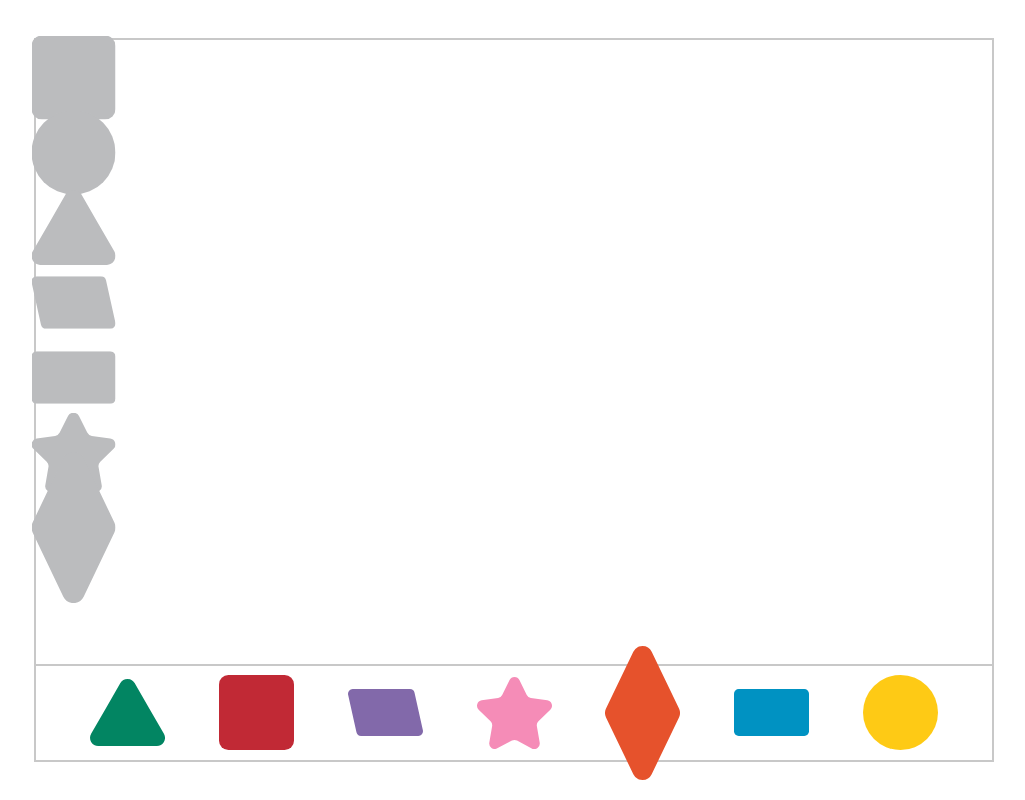
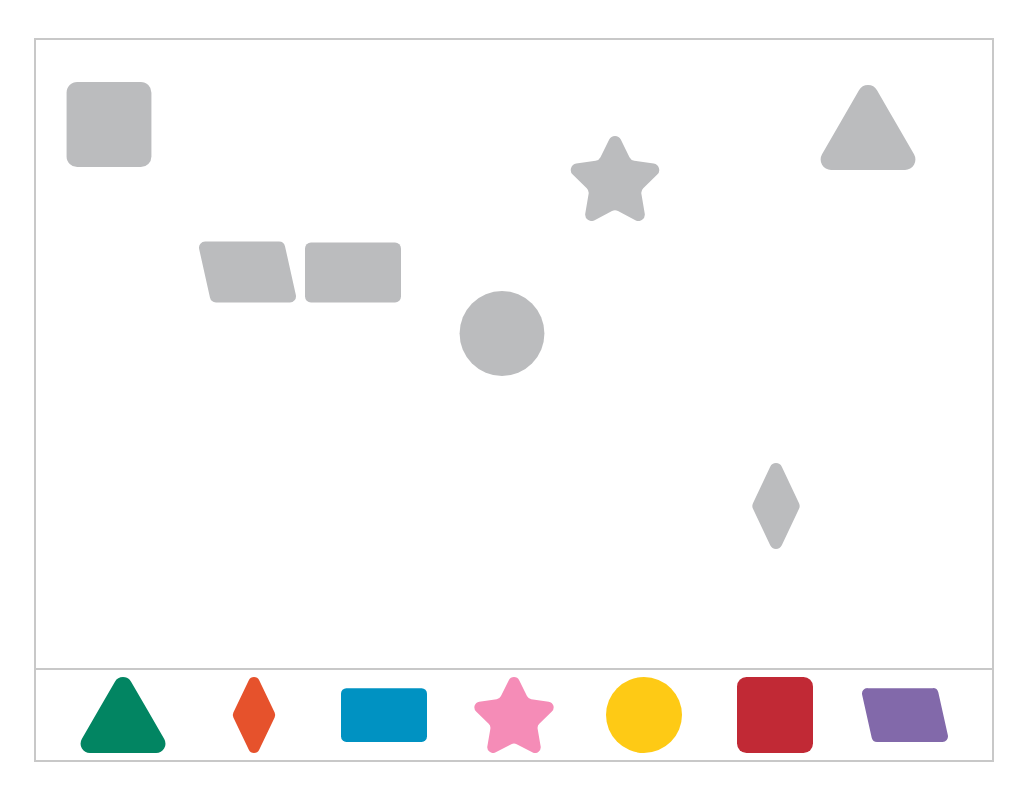
Before and after one commit to HallisCode/KidShapes, a React (Create React App) app: page / in a window 1280 px wide. Shown: the whole page, without its empty margins (126-1151 px from the left). Built offline with nearby package versions, Linux system fonts and the light colour scheme.

Commit message:
mvp example

```diff
--- /dev/null
+++ b/src/ShapeGame/Components/Fields/RandomShapeField.tsx
@@ -0,0 +1,90 @@
+import React, { useEffect, useRef, useState } from "react";
+
+import { IDropShape } from "../../Data/Shape.ts";
+import DropShape from "../Interactive-elements/DropShape.tsx";
+import { Size } from "../../Data/Size.ts";
+import { Coordx, ICoordx } from "../../Data/Coordx.ts";
+
+import styles from "../../css/game.module.css";
+
+
+function RandomShapeField({ dropShapes }: { dropShapes: Array<IDropShape> }) {
+
+    // Hooks
+
+    const workArea = useRef<HTMLDivElement>(null);
+
+    const [dropShapeComponents, setDropShapeComponents] = useState(new Array<React.JSX.Element>);
+
+    useEffect(() => {
+        if (workArea.current) {
+
+            const { height, width } = workArea.current.getBoundingClientRect()
+
+            const size = new Size(76 * 1.12, 86 * 1.12);
+
+            const dropShapeCoordx = new Array<ICoordx>();
+
+
+            dropShapes.forEach(dropShape => {
+
+                const avaibleHeight = height - size.height;
+
+                const avaibleWidth = width - size.width;
+
+                while (true) {
+
+                    const randomX = Math.random() * avaibleWidth;
+
+                    const randomY = Math.random() * avaibleHeight;
+
+                    const coincidenceX: boolean = dropShapeCoordx.findIndex(
+                        coordx => randomX >= (coordx.x - size.width) && randomX <= (coordx.x + size.width)
+                    ) >= 0;
+
+                    const coincidenceY: boolean = dropShapeCoordx.findIndex(
+                        coordx => randomY >= (coordx.y - size.height) && randomY <= (coordx.y + size.height)
+                    ) >= 0;
+
+                    if (!(coincidenceX && coincidenceY)) {
+
+                        const randomCoordx = new Coordx(randomX, randomY);
+
+                        dropShapeCoordx.push(randomCoordx);
+
+
+                        const dropShapeComponent = <DropShape
+                            dropShape={dropShape}
+                            coordx={randomCoordx}
+                            size={size} id={crypto.randomUUID()} />
+
+                        dropShapeComponents.push(dropShapeComponent);
+
+                        break;
+                    }
+                }
+
+                setDropShapeComponents([...dropShapeComponents]);
+            });
+        }
+    }, [workArea]);
+
+    // Logic
+
+    const style: React.CSSProperties =
+    {
+        width: "100%",
+        height: "100%",
+        position: "relative"
+    };
+
+    // Functions
+
+    return (
+        <div ref={workArea} style={style}>
+            {dropShapeComponents}
+        </div>
+    );
+}
+
+export default RandomShapeField;
--- a/src/ShapeGame/Components/Interactive-elements/DropShape.tsx
+++ b/src/ShapeGame/Components/Interactive-elements/DropShape.tsx
@@ -1,21 +1,39 @@
 import React from "react";
 import { useDroppable } from "@dnd-kit/core";
 
-
-import {IDropShape} from "../../Data/Shape.ts";
-import DragShape from "./DragShape.tsx";
+import { IDropShape } from "../../Data/Shape.ts";
+import { Coordx, ICoordx } from "../../Data/Coordx.ts";
+import { ISize } from "../../Data/Size.ts";
 
 
-function DropShape({dropShape, id } : {dropShape : IDropShape, id : string | number})
-{
-    const {isOver, setNodeRef } = useDroppable({
-        id : id,
-        data : dropShape
+function DropShape({ dropShape, coordx = new Coordx(0, 0), size, id }: {
+    dropShape: IDropShape, coordx?: ICoordx, id: string | number,
+    size?: ISize
+}) {
+
+    // States
+
+    const { isOver, setNodeRef } = useDroppable({
+        id: id,
+        data: dropShape
     });
 
+    //Logic
+
+    const style: React.CSSProperties =
+    {
+        ...size,
+        left: coordx.x,
+        top: coordx.y,
+        position: "absolute"
+    };
+
+
+    // HTML element
+
     return (
-        <div ref={setNodeRef} className={dropShape.className}>
-            {dropShape.innerElement != null ? dropShape.innerElement: <img src={dropShape.svg}/>}
+        <div ref={setNodeRef} style={style} className={dropShape.className}>
+            {dropShape.innerElement != null ? dropShape.innerElement : <img src={dropShape.svg} />}
         </div>
     );
 }
--- a/src/ShapeGame/Components/ShapeGame.tsx
+++ b/src/ShapeGame/Components/ShapeGame.tsx
@@ -1,49 +1,56 @@
 import React, { cloneElement, useRef, useState } from "react";
-import {DndContext, DragEndEvent} from '@dnd-kit/core';
+import { DndContext, DragEndEvent } from '@dnd-kit/core';
 
-import {GetDragShapes, GetDropShapes} from "../Data/GetShapes.ts";
-import {IDropShape, IShape} from "../Data/Shape.ts";
+import { GetDragShapes, GetDropShapes } from "../Data/GetShapes.ts";
+import { DropShape, IDropShape, IShape } from "../Data/Shape.ts";
 import shuffle from "../Utils/Shuffle.ts";
 
 import DragShape from "./Interactive-elements/DragShape.tsx";
-import DropShape from "./Interactive-elements/DropShape.tsx";
 
 
 import styles from "../css/game.module.css";
+import RandomShapeField from "./Fields/RandomShapeField.tsx";
+import ShapeType from "../Enums/ShapeType.ts";
 
-function ShapeGame()
-{
+function ShapeGame() {
     // States
+
+    const area = useRef(null);
 
     const [isRestart, setIsRestart] = useState(true);
 
-    const [dragShapeComponents, setDragShapeComponents] = useState(new Array<React.JSX.Element>);
+    const [dropShapes, setDropShapes] = useState(new Array<IDropShape>);
 
-    const [dropShapeComponents, setDropShapeComponents] = useState(new Array<React.JSX.Element>);
+    const [dragShapesComponent, setDragShapeComponent] = useState(new Array<React.JSX.Element>);
+
 
     // Logic
 
-    if (isRestart)
-    {
+    if (isRestart) {
+
         setIsRestart(false);
 
-        setDropShapeComponents(GetDropShapes().map(
-            dropShape => <DropShape dropShape={dropShape} id={crypto.randomUUID()}/>
-        ));
 
-        setDragShapeComponents(shuffle(GetDragShapes()).map(
-            (shape, key) => <DragShape shape={shape} id={crypto.randomUUID()}/>
-        ));
+        setDropShapes([...GetDropShapes()]);
 
+        const dragShapesComponent = shuffle(GetDragShapes()).map(function (dragShape) {
+
+            const key = crypto.randomUUID();
+
+            return <DragShape shape={dragShape} id={key} key={key} />
+        });
+
+        setDragShapeComponent([...dragShapesComponent]);
     }
+
+    if (isRestart === false && dragShapesComponent.length === 0) setIsRestart(true);
 
     // Functions
 
-    function handleDragEnd(event : DragEndEvent)
-    {
+    function handleDragEnd(event: DragEndEvent) {
         // active - это перемещаемый объект
         // over - это объект над которым передвигают объект active
-        const {active, over} = event;
+        const { active, over } = event;
 
         if (over === null) return;
 
@@ -55,34 +62,22 @@ function ShapeGame()
         if (dropShape == null || dragShape == null) return;
 
 
-        if (dropShape.type === dragShape.type)
-        {
-            const indexDropComponent = dropShapeComponents.findIndex(
-                dropShape => dropShape.props.id === over.id
+        if (dropShape.type === dragShape.type) {
+
+            const indexDragComponent = dragShapesComponent.findIndex(dragShape => dragShape.key === active.id)
+
+            if (indexDragComponent < 0) throw new Error(
+                `DragShapesComponent с указанным id ${active.id} не найден.`
             );
 
-            const indexDragComponent = dragShapeComponents.findIndex(
-                dragShape => dragShape.props.id === active.id
-            );
+            dropShape.innerElement = dragShapesComponent[indexDragComponent];
 
-            if (indexDropComponent < 0 || indexDragComponent < 0)
-            {
-                throw new Error("IndexDropComponent или indexDragComponent не найдены.")
-            }
+            dragShapesComponent.splice(indexDragComponent, 1);
 
 
-            dropShape.innerElement = dragShapeComponents[indexDragComponent];
+            setDropShapes([...dropShapes]);
 
-            dropShapeComponents[indexDropComponent] = cloneElement(
-                dropShapeComponents[indexDropComponent], {dropShape : dropShape}
-            );
-
-            dragShapeComponents.splice(indexDragComponent, 1);
-
-
-            setDropShapeComponents([...dropShapeComponents]);
-
-            setDragShapeComponents([...dragShapeComponents]);
+            setDragShapeComponent([...dragShapesComponent]);
 
         }
 
@@ -93,12 +88,15 @@ function ShapeGame()
     return (
         <div className={styles.ShapeGame}>
             <DndContext onDragEnd={handleDragEnd}>
-                <div className={styles.MainField}>
-                    {dropShapeComponents}
+
+                <div ref={area} className={styles.MainField}>
+                    <RandomShapeField dropShapes={dropShapes} />
                 </div>
+
                 <div className={styles.SelectorField}>
-                    {dragShapeComponents}
+                    {dragShapesComponent}
                 </div>
+
             </DndContext>
         </div>
     );
--- /dev/null
+++ b/src/ShapeGame/Data/Coordx.ts
@@ -0,0 +1,22 @@
+
+interface ICoordx
+{
+    x : number,
+    y : number
+}
+
+class Coordx implements ICoordx
+{
+    x : number;
+    y : number;
+
+    constructor(x : number, y : number)
+    {
+        this.x = x;
+
+        this.y = y;
+    }
+
+}
+
+export {ICoordx, Coordx};
--- a/src/ShapeGame/Data/Shape.ts
+++ b/src/ShapeGame/Data/Shape.ts
@@ -12,7 +12,6 @@ interface IDropShape extends IShape
 {
     innerElement? : React.JSX.Element
 }
-
 
 class DragShape implements IShape
 {
@@ -36,9 +35,9 @@ class DropShape implements IDropShape
     className: string;
     type: ShapeType;
     svg?: string;
-    innerElement?: React.JSX.Element;
+    innerElement? : React.JSX.Element;
 
-    constructor(className : string, type : ShapeType, svg? : string, innerElement?: React.JSX.Element)
+    constructor(className : string, type : ShapeType, svg? : string, innerElement? : React.JSX.Element)
     {
         this.className = className;
 
@@ -47,6 +46,7 @@ class DropShape implements IDropShape
         this.svg = svg;
 
         this.innerElement = innerElement;
+
     }
 
 }
--- /dev/null
+++ b/src/ShapeGame/Data/Size.ts
@@ -0,0 +1,22 @@
+
+interface ISize
+{
+    height : number,
+    width : number
+}
+
+class Size implements ISize
+{
+    height : number;
+    width : number;
+
+    constructor(height : number, width : number)
+    {
+        this.height = height;
+
+        this.width = width;
+    }
+
+}
+
+export {ISize, Size};
--- a/src/ShapeGame/css/game.module.css
+++ b/src/ShapeGame/css/game.module.css
@@ -1,6 +1,7 @@
 .ShapeGame
 {
-    --shape-size : 75px;
+    --shape-height-size : 76px;
+    --shape-width-size : 86px;
 }
 
 .ShapeGame
@@ -8,19 +9,26 @@
     height: 100%;
     width: 100%;
     border: 2px #c8c8c8 solid;
+
     display: flex;
     flex-direction: column;
 }
 
+
 .MainField
 {
+    overflow: hidden;
+
     flex: 1;
+
+    padding: 15px;
 }
 
 .SelectorField
 {
+    border-top: 2px #c8c8c8 solid;
+
     flex: 0.15;
-    border-top: 2px #c8c8c8 solid;
 
     display: flex;
     flex-direction: row;
@@ -28,21 +36,24 @@
     align-items: center;
 }
 
+
 .Shape
 {
-    height: var(--shape-size);
-    width: var(--shape-size);
+    height: var(--shape-height-size);
+    width: var(--shape-width-size);
 
     display: flex;
     align-items: center;
 }
 
-.DropShape
+
+.AllInnerElementFill
 {
-    height: var(--shape-size);
-    width: var(--shape-size);
-    transform: scale(1.12, 1.12);
 
-    display: flex;
-    align-items: center;
 }
+
+.AllInnerElementFill *
+{
+    height: inherit;
+    width: inherit;
+}
--- a/src/index.tsx
+++ b/src/index.tsx
@@ -5,7 +5,5 @@ import App from "./App.tsx";
 const root : Root = ReactDOM.createRoot(document.getElementById('root')!);
 
 root.render(
-  <React.StrictMode>
-    <App />
-  </React.StrictMode>
+  <App />
 );
```
Also changed, not shown: src/ShapeGame/Components/Fields/MainField.tsx (deleted, +0 -12 lines), src/ShapeGame/Components/Fields/SelectorField.tsx (deleted, +0 -12 lines), src/ShapeGame/Components/Interactive-elements/DragShape.tsx (+12 -12 lines), src/ShapeGame/Data/GetShapes.ts (+15 -15 lines).
